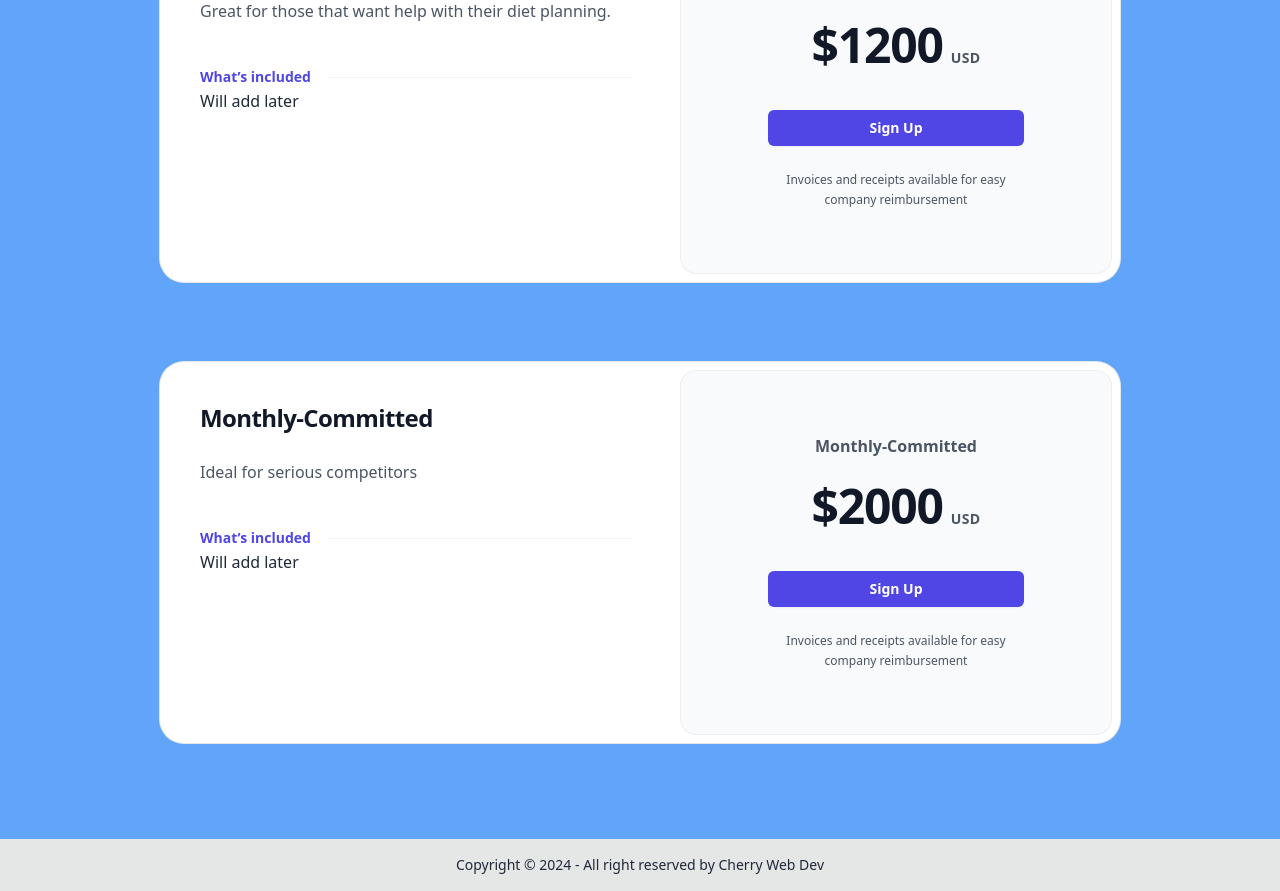
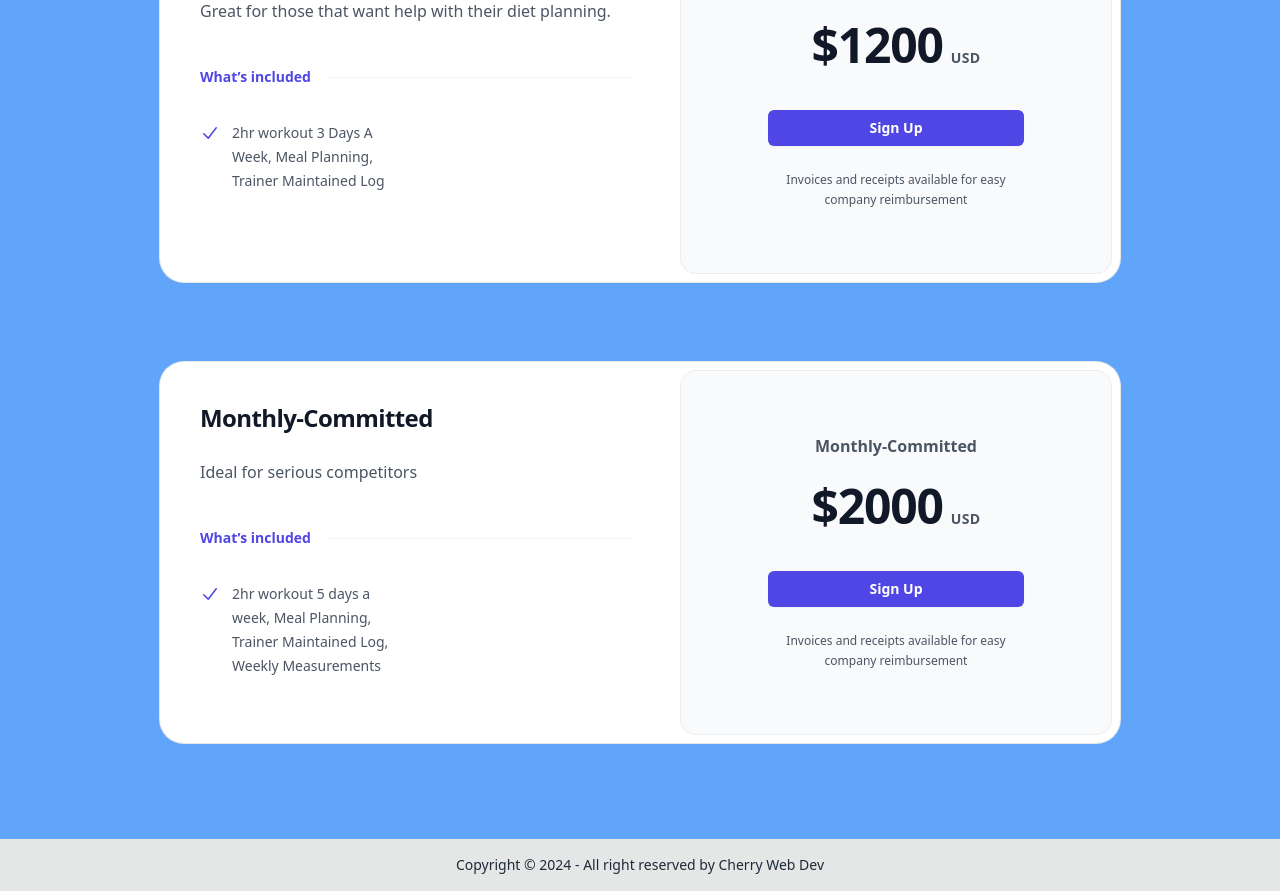
Before and after one commit to ken-cherry/muscle-gains, a React (Vite) app: page /options in a window 1280 px wide. Shown: the part 900-1791 px from the top of the page. Built offline with nearby package versions, Linux system fonts and the light colour scheme.

Commit message:
Edited: data

```diff
--- a/src/data.js
+++ b/src/data.js
@@ -26,11 +26,7 @@ export const prices = [
     title: "Monthly-Basic",
     text: "Great for those that feel comfortable planning their own meals.",
     price: 900,
-    includes: [
-      {
-        workout: "1hr workout 3 days a week",
-      },
-    ],
+    includes: ["1hr workout 3 days a week, ", "Meal Planning Guidance"],
   },
   {
     id: 2,
@@ -38,11 +34,9 @@ export const prices = [
     text: "Great for those that want help with their diet planning.",
     price: 1200,
     includes: [
-      {
-        workout: "2hr workout 3 days a week",
-        meals: "Meal Planning",
-        log: "Trainer maintained log",
-      },
+      "2hr workout 3 Days A Week, ",
+      "Meal Planning, ",
+      "Trainer Maintained Log",
     ],
   },
   {
@@ -50,10 +44,12 @@ export const prices = [
     title: "Monthly-Committed",
     text: "Ideal for serious competitors",
     price: 2000,
-    workout: "2hr workout 5 days a week",
-    meals: "Meal Planning",
-    log: "Trainer maintained log",
-    measurements: "Weekly Measurements",
+    includes: [
+      "2hr workout 5 days a week, ",
+      "Meal Planning, ",
+      "Trainer Maintained Log, ",
+      "Weekly Measurements",
+    ],
   },
 ];
 
--- a/src/pages/Options.jsx
+++ b/src/pages/Options.jsx
@@ -19,8 +19,7 @@ const Options = () => {
           </p>
         </div>
         {prices.map((item) => {
-          const { id, title, text, price, workout, meals, log, measurements } =
-            item;
+          const { id, title, text, price, includes } = item;
           return (
             <div
               className="bg-white mx-auto mt-16 max-w-2xl rounded-3xl ring-1 ring-gray-200 sm:mt-20 lg:mx-0 lg:flex lg:max-w-none"
@@ -38,8 +37,8 @@ const Options = () => {
                   <div className="h-px flex-auto bg-gray-100" />
                 </div>
                 {/* <Includes /> */}
-                Will add later
-                {/* <ul
+
+                <ul
                   role="list"
                   className="mt-8 grid grid-cols-1 gap-4 text-sm leading-6 text-gray-600 sm:grid-cols-2 sm:gap-6"
                 >
@@ -48,9 +47,9 @@ const Options = () => {
                       className="h-6 w-5 flex-none text-indigo-600"
                       aria-hidden="true"
                     />
-                    {workout}
+                    {includes}
                   </li>
-                </ul> */}
+                </ul>
               </div>
               <div className="-mt-2 p-2 lg:mt-0 lg:w-full lg:max-w-md lg:flex-shrink-0">
                 <div className="rounded-2xl bg-gray-50 py-10 text-center ring-1 ring-inset ring-gray-900/5 lg:flex lg:flex-col lg:justify-center lg:py-16">
```
